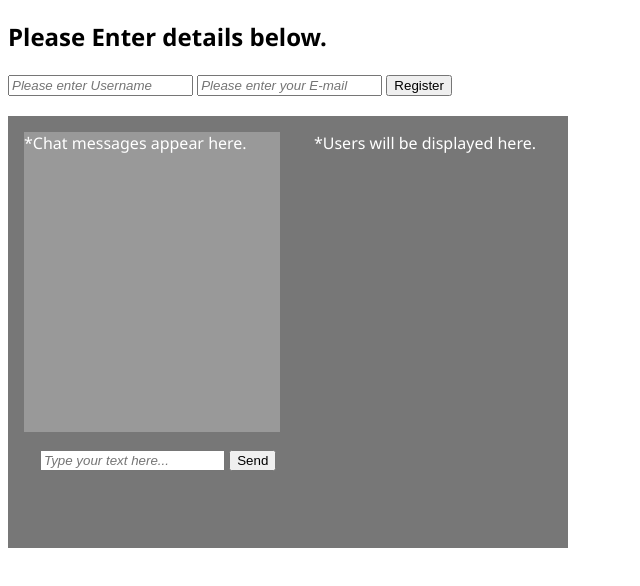
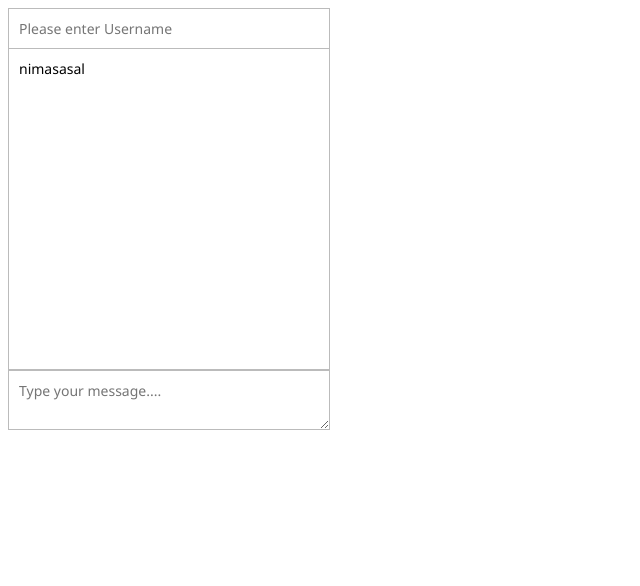
Before and after one commit to ryap1223/chat, a plain HTML site: page index.html in a window 1280 px wide. Shown: the whole page, without its empty margins (0-640 px from the left). Drawn offline with nearby package versions, Linux system fonts and the light colour scheme.

Commit message:
major revision in html and css code, adding mysql node.js dependency

```diff
--- a/css/index.css
+++ b/css/index.css
@@ -1,41 +1,38 @@
-body {
-	font-family: "Segoe UI";
-}
-::-webkit-input-placeholder {
-            font-style: italic;
+body,
+textarea,
+input {
+	font: 14px "Segoe UI";
 }
 
-
-
-#chat-panel {
-	position: relative;
-	background-color: #777;
-	color : white;
-	width :35em;
-	height: 27em;
-	margin-top: 20px;
+.chat {
+	max-width: 300px;
 }
 
-
-#chat-area {
- 	position: relative;
- 	top: 1em;
- 	left: 1em;
- 	background-color: #999;
-    width: 16em;
-    height: 300px;
-    word-wrap: break-word;
-    overflow-y: scroll;
+.chat-name,
+.chat-messages,
+.chat textarea
+{
+		border: 1px solid #bbb;
 }
 
-#active-users {
-	float: right;
-	margin-right: 2em;
-	position: static;
+.chat-messages {
+	width: 100%;
+	height:300px;
+	overflow-y:scroll;
+	padding: 10px;
 }
 
-#chat-send {
-position: relative;
-	top: 1em;
-	left: 2em;
+.chat-name {
+	width: 100%;
+	padding: 10px;
+	border-bottom: 0;
+	margin: 0;
 }
+
+.chat-textarea {
+	width: 100%;
+	padding: 10px;
+	margin: 0;
+	border-top: 0;
+	max-width: 100%;
+}
--- a/index.html
+++ b/index.html
@@ -4,28 +4,46 @@
     <title>My Webchat</title>
         <!-- Latest compiled and minified CSS -->
        <!--  <link rel="stylesheet" href="https://maxcdn.bootstrapcdn.com/bootstrap/3.3.6/css/bootstrap.min.css" integrity="sha384-1q8mTJOASx8j1Au+a5WDVnPi2lkFfwwEAa8hDDdjZlpLegxhjVME1fgjWPGmkzs7" crossorigin="anonymous"> -->
-        <link rel="stylesheet" type="text/css" href="css/index.css">
+        <link rel="stylesheet" type="text/css" href="css\index.css">
+         <script   src="https://code.jquery.com/jquery-2.2.3.min.js"   integrity="sha256-a23g1Nt4dtEYOj7bR+vTu7+T8VP13humZFBJNIYoEJo="   crossorigin="anonymous"></script>
+        <!-- // <script src="server.js"></script> -->
 </head>
 <body>
 
-    <form method = "post">
-        <h2>Please Enter details below.</h2>
-        <input type = "text" placeholder = "Please enter Username">
-        <input type = "email" placeholder = "Please enter your E-mail">
-        <input type = "submit" value = "Register">
-    </form>
+    <div class = "chat">
+        <input type = "text" class = "chat-name" placeholder = "Please enter Username" >
+        <div class= "chat-messages"></div>
+        <textarea class = "chat-textarea" placeholder = "Type your message...."></textarea>
 
 
-    <div id = "chat-panel">
-        <div id = "active-users"><p>*Users will be displayed here.</p></div>
+        <!-- <input type = "submit" value = "Send"> -->
+    </div>
 
-        <div id="chat-line-holder"><p id = "chat-area">*Chat messages appear here.</p></div>
 
-        <div id = "chat-send">
-            <input type = "text" placeholder = "Type your text here...">
-            <input type = "submit" value = "Send" >
-        </div>
-    </div>
+<!-- <script src="https://ajax.googleapis.com/ajax/libs/jquery/2.2.2/jquery.min.js"></script> -->
+
+   <script>
+
+        var msg = function() {
+                return this.find('.chat-messages');
+                msg.append('<div class = "chat-messages">TAEsdsdsdssdsdsdddfdfdfdfdfdsdsd</div>');
+
+        };
+
+        $('.chat-messages').append("nimasasal");
+
+
+
+    var username = function () {
+
+    };
+
+        // connection.query('SELECT * FROM message', function(err, rows, fields) {
+        //     if (err) throw err;
+        //         console.log(rows);
+        //         // messages.append('<div class = "chat-messages">TAEsdsdsdsdsdsd' + rows + '</div>');
+        //     });
+        </script>
 
 </body>
 </html>
```
Also changed, not shown: server.js (added, +29 -0 lines), try.html (deleted, +0 -26 lines).
